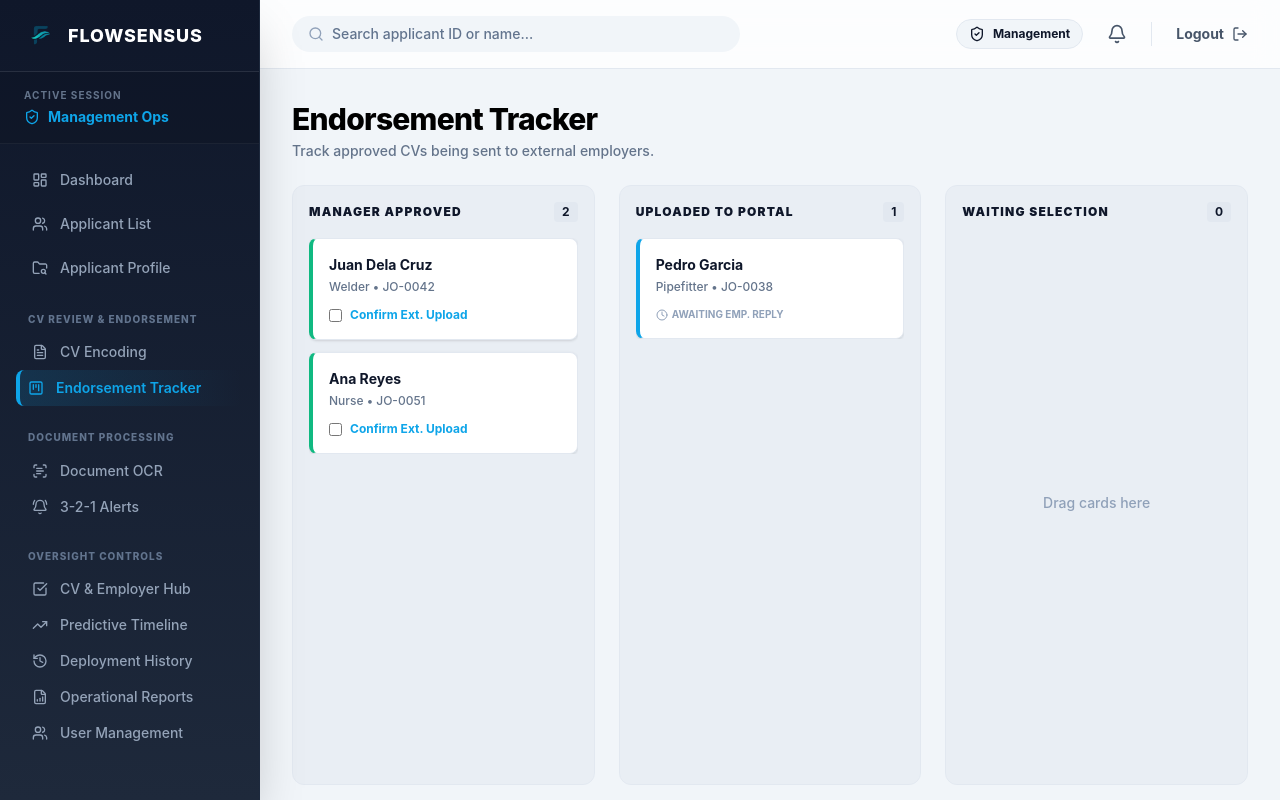
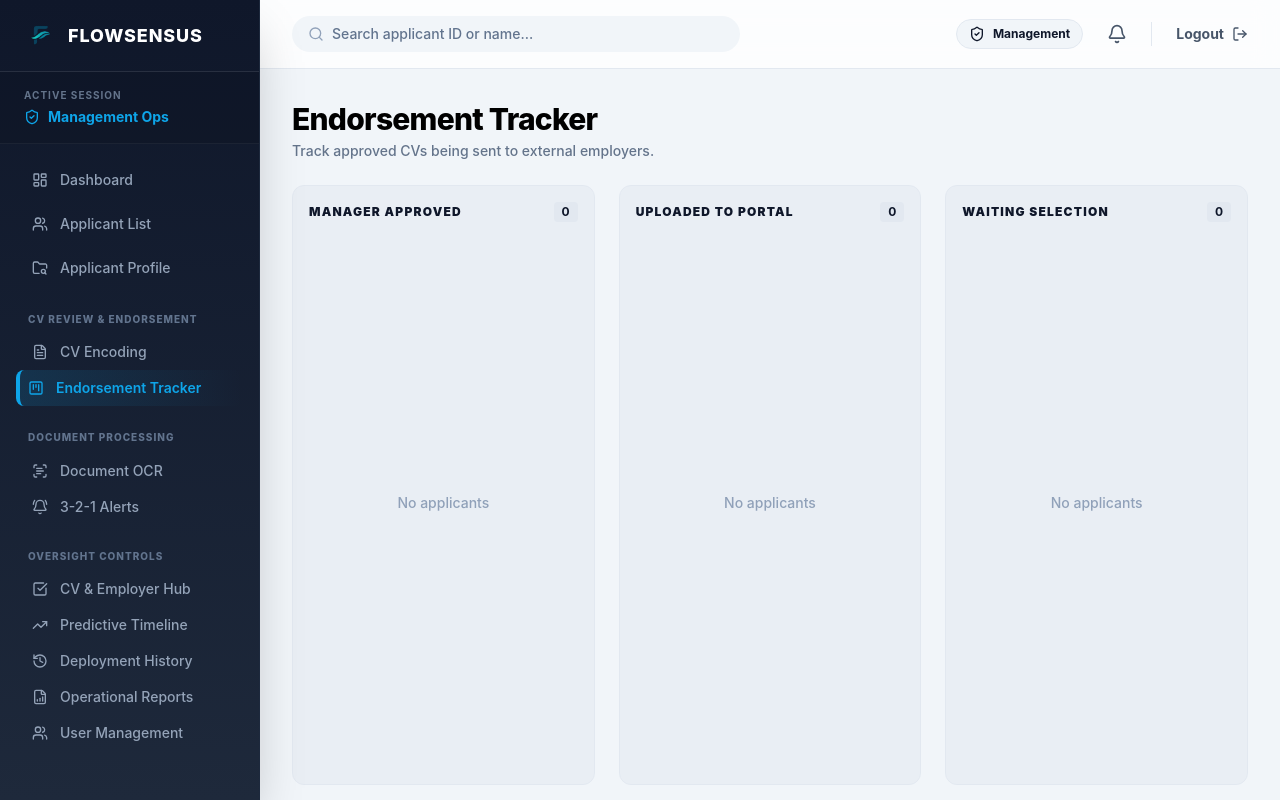
Before and after one commit to FlowSensus-Dev/flowsensus-frontend, a React (Vite) app: page /manager/endorsement-tracker in a window 1280 px wide. Built offline with nearby package versions, Linux system fonts and the light colour scheme.

Commit message:
Clean manager endorsement tracker dummy data

```diff
--- a/src/pages/manager/EndorsementTracker.jsx
+++ b/src/pages/manager/EndorsementTracker.jsx
@@ -1,6 +1,12 @@
-import { Clock } from 'lucide-react';
+export default function EndorsementTracker() {
+  // No verified applicant endorsement-stage contract is available yet.
+  // Do not infer upload or selection stages from generic applicant status/phase.
+  const columns = [
+    { title: 'Manager Approved', applicants: [] },
+    { title: 'Uploaded to Portal', applicants: [] },
+    { title: 'Waiting Selection', applicants: [] },
+  ];
 
-export default function EndorsementTracker({ applicants = [], currentUserName, addActivityLog, updateApplicant }) {
   return (
     <div className="space-y-6">
       <div className="mb-6">
@@ -11,57 +17,17 @@ export default function EndorsementTracker({ applicants = [], currentUserName, a
       </div>
 
       <div className="grid grid-cols-3 gap-6">
-        {/* Column 1 - Manager Approved */}
-        <div className="bg-slate-200/50 rounded-xl p-4 flex flex-col h-[600px] border border-slate-200">
-          <div className="flex items-center justify-between mb-4">
-            <p className="text-xs uppercase tracking-widest text-[#0F172A] font-black">Manager Approved</p>
-            <span className="px-2 py-0.5 bg-slate-200 text-[#0F172A] text-xs font-bold rounded">2</span>
-          </div>
-          <div className="space-y-3 overflow-y-auto">
-            <div className="bg-white p-4 rounded-lg shadow-sm border border-slate-200 border-l-4 border-l-[#10B981] cursor-grab active:cursor-grabbing">
-              <p className="font-bold text-[#0F172A] text-sm">Juan Dela Cruz</p>
-              <p className="text-xs font-medium text-[#64748B] mt-1 mb-3">Welder • JO-0042</p>
-              <label className="flex items-center gap-2 text-xs font-bold text-[#0EA5E9] cursor-pointer">
-                <input type="checkbox" /> Confirm Ext. Upload
-              </label>
+        {columns.map((column) => (
+          <div key={column.title} className="bg-slate-200/50 rounded-xl p-4 flex flex-col h-[600px] border border-slate-200">
+            <div className="flex items-center justify-between mb-4">
+              <p className="text-xs uppercase tracking-widest text-[#0F172A] font-black">{column.title}</p>
+              <span className="px-2 py-0.5 bg-slate-200 text-[#0F172A] text-xs font-bold rounded">{column.applicants.length}</span>
             </div>
-            <div className="bg-white p-4 rounded-lg shadow-sm border border-slate-200 border-l-4 border-l-[#10B981] cursor-grab">
-              <p className="font-bold text-[#0F172A] text-sm">Ana Reyes</p>
-              <p className="text-xs font-medium text-[#64748B] mt-1 mb-3">Nurse • JO-0051</p>
-              <label className="flex items-center gap-2 text-xs font-bold text-[#0EA5E9] cursor-pointer">
-                <input type="checkbox" /> Confirm Ext. Upload
-              </label>
+            <div className="flex-1 flex items-center justify-center">
+              <p className="text-sm font-medium text-slate-400">No applicants</p>
             </div>
           </div>
-        </div>
-
-        {/* Column 2 - Uploaded to Portal */}
-        <div className="bg-slate-200/50 rounded-xl p-4 flex flex-col h-[600px] border border-slate-200">
-          <div className="flex items-center justify-between mb-4">
-            <p className="text-xs uppercase tracking-widest text-[#0F172A] font-black">Uploaded to Portal</p>
-            <span className="px-2 py-0.5 bg-slate-200 text-[#0F172A] text-xs font-bold rounded">1</span>
-          </div>
-          <div className="space-y-3 overflow-y-auto">
-            <div className="bg-white p-4 rounded-lg shadow-sm border border-slate-200 border-l-4 border-l-[#0EA5E9]">
-              <p className="font-bold text-[#0F172A] text-sm">Pedro Garcia</p>
-              <p className="text-xs font-medium text-[#64748B] mt-1">Pipefitter • JO-0038</p>
-              <div className="mt-3 flex items-center gap-1 text-[10px] font-bold text-slate-400 uppercase">
-                <Clock className="w-3 h-3" /> Awaiting Emp. Reply
-              </div>
-            </div>
-          </div>
-        </div>
-
-        {/* Column 3 - Waiting Selection */}
-        <div className="bg-slate-200/50 rounded-xl p-4 flex flex-col h-[600px] border border-slate-200">
-          <div className="flex items-center justify-between mb-4">
-            <p className="text-xs uppercase tracking-widest text-[#0F172A] font-black">Waiting Selection</p>
-            <span className="px-2 py-0.5 bg-slate-200 text-[#0F172A] text-xs font-bold rounded">0</span>
-          </div>
-          <div className="flex-1 flex items-center justify-center">
-            <p className="text-sm font-medium text-slate-400">Drag cards here</p>
-          </div>
-        </div>
+        ))}
       </div>
     </div>
   );
```
